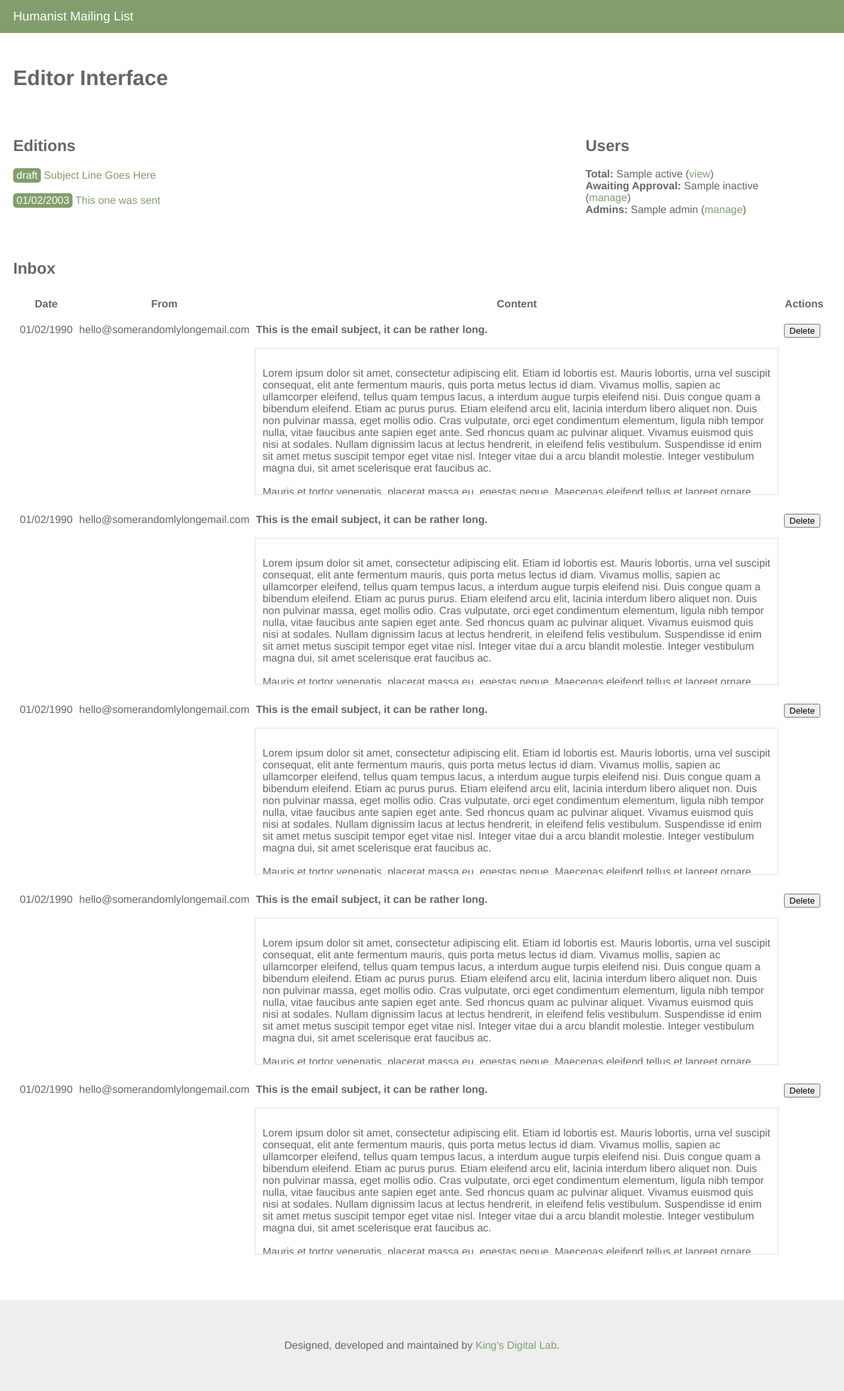
After one commit to kingsdigitallab/humanist-django, a Django app: template templates/humanist_app/editor.html in a window 1280 px wide. The commit adds this page. Shown: the whole page at 66% size. Run offline with Django 3.2, Linux system fonts and the light colour scheme; the template is opened without the code that fills it: most values are stand-ins (such as "Sample title", 1, 10 or a date in 2020); style sheets or scripts are compiled from the project's sources; some libraries are stand-ins or nearby versions.

Commit message:
user approval process + base templates for editor interface

```diff
--- a/assets/scss/main.scss
+++ b/assets/scss/main.scss
@@ -1,4 +1,9 @@
 /** Your custom scss here **/
+
+/** Colors */
+$primary: #819e6c;
+
+
 html,
 body
 {
@@ -11,13 +16,106 @@ body
 a
 {
     text-decoration: none;
-    color: #052992;
+    color: $primary;
 
 
     &:hover
     {
         border-bottom: 1px dotted;
     }
+}
+
+.badge
+{
+    display: inline-block;
+    background: $primary;
+    color: #ffffff;
+    padding: 2px 5px;
+
+    border-radius: 5px;
+}
+.editor-mailbox
+{
+    table
+    {
+        border-spacing: 10px;
+        border-collapse: separate;
+        tr
+        {
+
+            td
+            {
+                padding: 10px 0 ;
+                vertical-align: top;
+            }
+        }
+    }
+
+    .content
+    {
+        .subject
+        {
+            display: block;
+            padding: 0 0 20px 0;
+            font-weight: bold;
+        }
+
+        .body
+        {
+            outline: 2px solid #eeeeee;
+            padding: 10px;
+            max-height: 200px;
+            overflow: scroll;
+
+            white-space: pre-wrap;       /* css-3 */
+            white-space: -moz-pre-wrap;  /* Mozilla, since 1999 */
+            white-space: -pre-wrap;      /* Opera 4-6 */
+            white-space: -o-pre-wrap;    /* Opera 7 */
+            word-wrap: break-word;       /* Internet Explorer 5.5+ */
+        }
+    }
+}
+
+.editor-overview
+{
+    overflow: hidden;
+
+    .editions
+    {
+        float: left;
+        width: 70%;
+    }
+
+    .users
+    {
+        float: left;
+        width: 25%;
+
+        dl
+        {
+            dt
+            {
+                font-weight: bold;
+                display: inline;
+            }
+
+            dd
+            {
+                display: inline;
+                margin: 0;
+
+                &:after {
+                    content: '\A';
+                    white-space:pre;
+                }
+            }
+        }
+    }
+}
+
+ .error
+{
+    color: #cc0000;
 }
 
 form.user_form
@@ -34,15 +132,6 @@ form.user_form
     {
         padding: 0 0 10px 0;
     }
-    .error
-    {
-        color: #cc0000;
-    }
-
-    .success
-    {
-        color: #00aa00;
-    }
 }
 
 footer
@@ -58,7 +147,7 @@ footer
 
         a
         {
-            color: #052992;
+            color: $primary;
         }
     }
 }
@@ -78,7 +167,7 @@ main
 
 nav
 {
-    background: #052992;
+    background: $primary;
     height: 50px;
 
     ul
@@ -117,3 +206,9 @@ section
 {
     margin: 50px 0 0 0;
 }
+
+
+.success
+{
+    color: #00aa00;
+}
--- /dev/null
+++ b/templates/humanist_app/editor.html
@@ -0,0 +1,167 @@
+{% extends 'base.html' %}
+
+{% block meta_title %}
+Editor Interface
+{% endblock %}
+
+{% block title %}
+Editor Interface
+{% endblock %}
+
+{% block main %}
+<section class="editor-overview">
+
+    <div class="editions">
+        <h2>Editions</h2>
+        <p>
+            <span class="badge">draft</span>
+
+            <a href="#">Subject Line Goes Here</a>
+        </p>
+
+        <p>
+            <span class="badge">01/02/2003</span>
+
+            <a href="#">This one was sent</a>
+        </p>
+    </div>
+
+    <div class="users">
+        <h2>Users</h2>
+        <dl>
+            <dt>Total:</dt>
+            <dd>{{ user_counts.active }} (<a href="/editor/users/">view</a>)</dd>
+
+            <dt>Awaiting Approval:</dt>
+            <dd>{{ user_counts.inactive }} {% if user_counts.inactive %} (<a href="/editor/users/unapproved/">manage</a>){% endif %}</dd>
+
+            <dt>Admins:</dt>
+            <dd>{{ user_counts.admin}} (<a href="/editor/users/admins/">manage</a>)</dd>
+        </dl>
+    </div>
+
+</section>
+
+
+
+<section class="editor-mailbox">
+    <h2>Inbox</h2>
+
+    <table>
+        <tr>
+            <th>Date</th>
+            <th>From</th>
+            <th>Content</th>
+            <th>Actions</th>
+        </tr>
+
+        <!-- emails -->
+        <tr>
+            <td class="date">01/02/1990</td>
+            <td class="from">hello@somerandomlylongemail.com</td>
+            <td class="content">
+                <span class="subject">This is the email subject, it can be rather long.</span>
+
+                <div class="body">
+Lorem ipsum dolor sit amet, consectetur adipiscing elit. Etiam id lobortis est. Mauris lobortis, urna vel suscipit consequat, elit ante fermentum mauris, quis porta metus lectus id diam. Vivamus mollis, sapien ac ullamcorper eleifend, tellus quam tempus lacus, a interdum augue turpis eleifend nisi. Duis congue quam a bibendum eleifend. Etiam ac purus purus. Etiam eleifend arcu elit, lacinia interdum libero aliquet non. Duis non pulvinar massa, eget mollis odio. Cras vulputate, orci eget condimentum elementum, ligula nibh tempor nulla, vitae faucibus ante sapien eget ante. Sed rhoncus quam ac pulvinar aliquet. Vivamus euismod quis nisi at sodales. Nullam dignissim lacus at lectus hendrerit, in eleifend felis vestibulum. Suspendisse id enim sit amet metus suscipit tempor eget vitae nisl. Integer vitae dui a arcu blandit molestie. Integer vestibulum magna dui, sit amet scelerisque erat faucibus ac.
+
+Mauris et tortor venenatis, placerat massa eu, egestas neque. Maecenas eleifend tellus et laoreet ornare. Aenean hendrerit dolor pretium lacinia viverra. Nulla vitae purus faucibus, feugiat est quis, bibendum turpis. Donec non lacus vel est semper scelerisque ut aliquet ligula. Cras tellus turpis, sodales id libero quis, efficitur pharetra urna. Nullam sed nibh eu nunc elementum mattis. Morbi ipsum sapien, consequat non mattis sit amet, rhoncus at arcu. Sed et eros bibendum, ullamcorper dui nec, pharetra neque. Vestibulum ut turpis id nulla tincidunt volutpat. Duis eget ex sed nulla vehicula sollicitudin. Mauris nec feugiat nisl. Pellentesque feugiat orci a lectus ullamcorper, et sollicitudin sapien euismod. Vivamus pellentesque sapien odio, ac commodo dolor placerat vel. Ut non finibus neque.
+                </div>
+            </td>
+
+            <td>
+                <form action="" method="post">
+                    <input type="hidden" name="action" value="delete">
+                    <input type="hidden" name="id" value="id">
+                    <input type="submit" value="Delete">
+                </form>
+            </td>
+        </tr><tr>
+            <td class="date">01/02/1990</td>
+            <td class="from">hello@somerandomlylongemail.com</td>
+            <td class="content">
+                <span class="subject">This is the email subject, it can be rather long.</span>
+
+                <div class="body">
+Lorem ipsum dolor sit amet, consectetur adipiscing elit. Etiam id lobortis est. Mauris lobortis, urna vel suscipit consequat, elit ante fermentum mauris, quis porta metus lectus id diam. Vivamus mollis, sapien ac ullamcorper eleifend, tellus quam tempus lacus, a interdum augue turpis eleifend nisi. Duis congue quam a bibendum eleifend. Etiam ac purus purus. Etiam eleifend arcu elit, lacinia interdum libero aliquet non. Duis non pulvinar massa, eget mollis odio. Cras vulputate, orci eget condimentum elementum, ligula nibh tempor nulla, vitae faucibus ante sapien eget ante. Sed rhoncus quam ac pulvinar aliquet. Vivamus euismod quis nisi at sodales. Nullam dignissim lacus at lectus hendrerit, in eleifend felis vestibulum. Suspendisse id enim sit amet metus suscipit tempor eget vitae nisl. Integer vitae dui a arcu blandit molestie. Integer vestibulum magna dui, sit amet scelerisque erat faucibus ac.
+
+Mauris et tortor venenatis, placerat massa eu, egestas neque. Maecenas eleifend tellus et laoreet ornare. Aenean hendrerit dolor pretium lacinia viverra. Nulla vitae purus faucibus, feugiat est quis, bibendum turpis. Donec non lacus vel est semper scelerisque ut aliquet ligula. Cras tellus turpis, sodales id libero quis, efficitur pharetra urna. Nullam sed nibh eu nunc elementum mattis. Morbi ipsum sapien, consequat non mattis sit amet, rhoncus at arcu. Sed et eros bibendum, ullamcorper dui nec, pharetra neque. Vestibulum ut turpis id nulla tincidunt volutpat. Duis eget ex sed nulla vehicula sollicitudin. Mauris nec feugiat nisl. Pellentesque feugiat orci a lectus ullamcorper, et sollicitudin sapien euismod. Vivamus pellentesque sapien odio, ac commodo dolor placerat vel. Ut non finibus neque.
+                </div>
+            </td>
+
+            <td>
+                <form action="" method="post">
+                    <input type="hidden" name="action" value="delete">
+                    <input type="hidden" name="id" value="id">
+                    <input type="submit" value="Delete">
+                </form>
+            </td>
+        </tr><tr>
+            <td class="date">01/02/1990</td>
+            <td class="from">hello@somerandomlylongemail.com</td>
+            <td class="content">
+                <span class="subject">This is the email subject, it can be rather long.</span>
+
+                <div class="body">
+Lorem ipsum dolor sit amet, consectetur adipiscing elit. Etiam id lobortis est. Mauris lobortis, urna vel suscipit consequat, elit ante fermentum mauris, quis porta metus lectus id diam. Vivamus mollis, sapien ac ullamcorper eleifend, tellus quam tempus lacus, a interdum augue turpis eleifend nisi. Duis congue quam a bibendum eleifend. Etiam ac purus purus. Etiam eleifend arcu elit, lacinia interdum libero aliquet non. Duis non pulvinar massa, eget mollis odio. Cras vulputate, orci eget condimentum elementum, ligula nibh tempor nulla, vitae faucibus ante sapien eget ante. Sed rhoncus quam ac pulvinar aliquet. Vivamus euismod quis nisi at sodales. Nullam dignissim lacus at lectus hendrerit, in eleifend felis vestibulum. Suspendisse id enim sit amet metus suscipit tempor eget vitae nisl. Integer vitae dui a arcu blandit molestie. Integer vestibulum magna dui, sit amet scelerisque erat faucibus ac.
+
+Mauris et tortor venenatis, placerat massa eu, egestas neque. Maecenas eleifend tellus et laoreet ornare. Aenean hendrerit dolor pretium lacinia viverra. Nulla vitae purus faucibus, feugiat est quis, bibendum turpis. Donec non lacus vel est semper scelerisque ut aliquet ligula. Cras tellus turpis, sodales id libero quis, efficitur pharetra urna. Nullam sed nibh eu nunc elementum mattis. Morbi ipsum sapien, consequat non mattis sit amet, rhoncus at arcu. Sed et eros bibendum, ullamcorper dui nec, pharetra neque. Vestibulum ut turpis id nulla tincidunt volutpat. Duis eget ex sed nulla vehicula sollicitudin. Mauris nec feugiat nisl. Pellentesque feugiat orci a lectus ullamcorper, et sollicitudin sapien euismod. Vivamus pellentesque sapien odio, ac commodo dolor placerat vel. Ut non finibus neque.
+                </div>
+            </td>
+
+            <td>
+                <form action="" method="post">
+                    <input type="hidden" name="action" value="delete">
+                    <input type="hidden" name="id" value="id">
+                    <input type="submit" value="Delete">
+                </form>
+            </td>
+        </tr><tr>
+            <td class="date">01/02/1990</td>
+            <td class="from">hello@somerandomlylongemail.com</td>
+            <td class="content">
+                <span class="subject">This is the email subject, it can be rather long.</span>
+
+                <div class="body">
+Lorem ipsum dolor sit amet, consectetur adipiscing elit. Etiam id lobortis est. Mauris lobortis, urna vel suscipit consequat, elit ante fermentum mauris, quis porta metus lectus id diam. Vivamus mollis, sapien ac ullamcorper eleifend, tellus quam tempus lacus, a interdum augue turpis eleifend nisi. Duis congue quam a bibendum eleifend. Etiam ac purus purus. Etiam eleifend arcu elit, lacinia interdum libero aliquet non. Duis non pulvinar massa, eget mollis odio. Cras vulputate, orci eget condimentum elementum, ligula nibh tempor nulla, vitae faucibus ante sapien eget ante. Sed rhoncus quam ac pulvinar aliquet. Vivamus euismod quis nisi at sodales. Nullam dignissim lacus at lectus hendrerit, in eleifend felis vestibulum. Suspendisse id enim sit amet metus suscipit tempor eget vitae nisl. Integer vitae dui a arcu blandit molestie. Integer vestibulum magna dui, sit amet scelerisque erat faucibus ac.
+
+Mauris et tortor venenatis, placerat massa eu, egestas neque. Maecenas eleifend tellus et laoreet ornare. Aenean hendrerit dolor pretium lacinia viverra. Nulla vitae purus faucibus, feugiat est quis, bibendum turpis. Donec non lacus vel est semper scelerisque ut aliquet ligula. Cras tellus turpis, sodales id libero quis, efficitur pharetra urna. Nullam sed nibh eu nunc elementum mattis. Morbi ipsum sapien, consequat non mattis sit amet, rhoncus at arcu. Sed et eros bibendum, ullamcorper dui nec, pharetra neque. Vestibulum ut turpis id nulla tincidunt volutpat. Duis eget ex sed nulla vehicula sollicitudin. Mauris nec feugiat nisl. Pellentesque feugiat orci a lectus ullamcorper, et sollicitudin sapien euismod. Vivamus pellentesque sapien odio, ac commodo dolor placerat vel. Ut non finibus neque.
+                </div>
+            </td>
+
+            <td>
+                <form action="" method="post">
+                    <input type="hidden" name="action" value="delete">
+                    <input type="hidden" name="id" value="id">
+                    <input type="submit" value="Delete">
+                </form>
+            </td>
+        </tr><tr>
+            <td class="date">01/02/1990</td>
+            <td class="from">hello@somerandomlylongemail.com</td>
+            <td class="content">
+                <span class="subject">This is the email subject, it can be rather long.</span>
+
+                <div class="body">
+Lorem ipsum dolor sit amet, consectetur adipiscing elit. Etiam id lobortis est. Mauris lobortis, urna vel suscipit consequat, elit ante fermentum mauris, quis porta metus lectus id diam. Vivamus mollis, sapien ac ullamcorper eleifend, tellus quam tempus lacus, a interdum augue turpis eleifend nisi. Duis congue quam a bibendum eleifend. Etiam ac purus purus. Etiam eleifend arcu elit, lacinia interdum libero aliquet non. Duis non pulvinar massa, eget mollis odio. Cras vulputate, orci eget condimentum elementum, ligula nibh tempor nulla, vitae faucibus ante sapien eget ante. Sed rhoncus quam ac pulvinar aliquet. Vivamus euismod quis nisi at sodales. Nullam dignissim lacus at lectus hendrerit, in eleifend felis vestibulum. Suspendisse id enim sit amet metus suscipit tempor eget vitae nisl. Integer vitae dui a arcu blandit molestie. Integer vestibulum magna dui, sit amet scelerisque erat faucibus ac.
+
+Mauris et tortor venenatis, placerat massa eu, egestas neque. Maecenas eleifend tellus et laoreet ornare. Aenean hendrerit dolor pretium lacinia viverra. Nulla vitae purus faucibus, feugiat est quis, bibendum turpis. Donec non lacus vel est semper scelerisque ut aliquet ligula. Cras tellus turpis, sodales id libero quis, efficitur pharetra urna. Nullam sed nibh eu nunc elementum mattis. Morbi ipsum sapien, consequat non mattis sit amet, rhoncus at arcu. Sed et eros bibendum, ullamcorper dui nec, pharetra neque. Vestibulum ut turpis id nulla tincidunt volutpat. Duis eget ex sed nulla vehicula sollicitudin. Mauris nec feugiat nisl. Pellentesque feugiat orci a lectus ullamcorper, et sollicitudin sapien euismod. Vivamus pellentesque sapien odio, ac commodo dolor placerat vel. Ut non finibus neque.
+                </div>
+            </td>
+
+            <td>
+                <form action="" method="post">
+                    <input type="hidden" name="action" value="delete">
+                    <input type="hidden" name="id" value="id">
+                    <input type="submit" value="Delete">
+                </form>
+            </td>
+        </tr>
+
+    </table>
+
+</section>
+
+
+
+{% endblock %}
--- a/templates/humanist_app/user.html
+++ b/templates/humanist_app/user.html
@@ -15,5 +15,6 @@ User Panel
     <p>You are currently subscribed to Humanist using the email address {{request.user.email}}.</p>
 
     <p>To update your email address, please <a href="/user/update">click here</a>. You can also <a href="/user/password/">change your password</a>. If you no longer want to be a part of the Humanist community, you can <a href="/user/unsubscribe">unsubscribe</a>.</p>
+</section>
 
 {% endblock %}
--- a/templates/humanist_app/user_password.html
+++ b/templates/humanist_app/user_password.html
@@ -35,5 +35,6 @@ User Update
 
         <input type="submit">
     </form>
+</section>
 
 {% endblock %}
--- a/templates/humanist_app/user_unsubscribe.html
+++ b/templates/humanist_app/user_unsubscribe.html
@@ -20,5 +20,5 @@ Unsubscribe
         {% csrf_token %}
         <input type="submit" value="Confirm Unsubscription">
     </form>
-
+</section>
 {% endblock %}
--- a/templates/humanist_app/user_update.html
+++ b/templates/humanist_app/user_update.html
@@ -28,5 +28,5 @@ User Update
         <input autocomplete="off" autocorrect="off" autocapitalize="off" spellcheck="false" name="new_email">
         <input type="submit">
     </form>
-
+</section>
 {% endblock %}
```
Also changed, not shown: humanist_app/urls.py (+6 -1 lines), humanist_app/views.py (+87 -2 lines), templates/humanist_app/editor_users_unapproved.html (added, +60 -0 lines).
